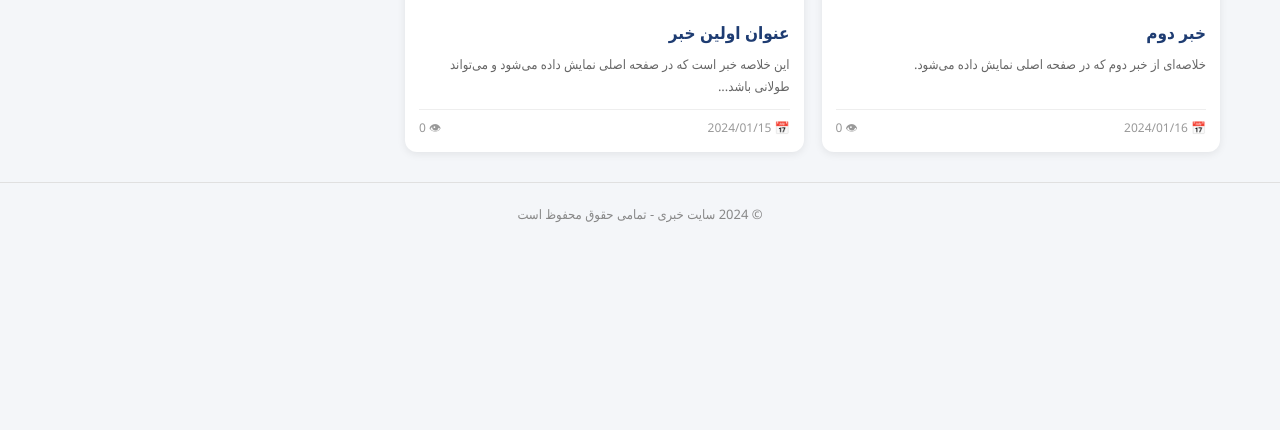
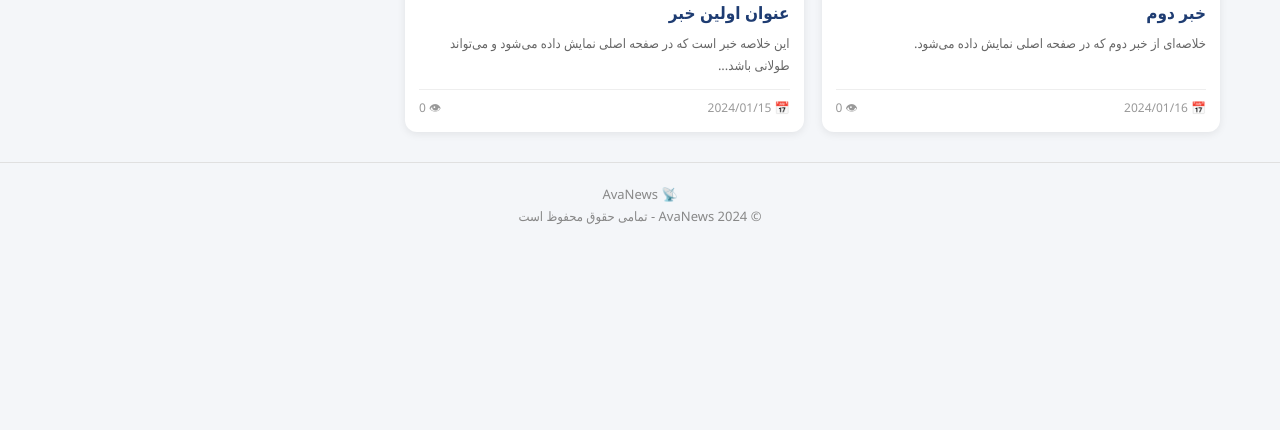
Before and after one commit to Shenzi-Coder/kabar, a Flask app: page / in a window 1280 px wide. Shown: the part 370-800 px from the top of the page. Run offline with Flask 3, Linux system fonts and the light colour scheme.

Commit message:
Update index.html

```diff
--- a/news_site/templates/index.html
+++ b/news_site/templates/index.html
@@ -2,14 +2,20 @@
 <html lang="fa" dir="rtl">
 <head>
     <meta charset="UTF-8">
-    <title>سایت خبری</title>
+    <meta name="viewport" content="width=device-width, initial-scale=1.0">
+    <title>AvaNews | آخرین اخبار</title>
     <link rel="stylesheet" href="{{ url_for('static', filename='style.css') }}">
 </head>
 <body>
 
 <header>
-    <h1>📰 سایت خبری من</h1>
-    <p class="subtitle">آخرین اخبار و داغ‌ترین‌ها</p>
+    <div class="header-inner">
+        <a href="{{ url_for('index') }}" class="logo">
+            <span class="logo-icon">📡</span>
+            <span class="logo-text">Ava<span class="logo-accent">News</span></span>
+        </a>
+        <p class="subtitle">آخرین اخبار و داغ‌ترین‌ها</p>
+    </div>
 </header>
 
 <div class="container">
@@ -23,7 +29,7 @@
             <a class="news-card" href="{{ url_for('news_detail', slug=n.slug) }}">
                 {% if n.image %}
                 <div class="card-img">
-                    <img src="{{ n.image }}" alt="{{ n.title }}">
+                    <img src="{{ n.image }}" alt="{{ n.title }}" loading="lazy">
                 </div>
                 {% endif %}
                 <div class="card-body">
@@ -62,7 +68,10 @@
 </div>
 
 <footer>
-    <p>© 2024 سایت خبری - تمامی حقوق محفوظ است</p>
+    <div class="footer-inner">
+        <span class="footer-logo">📡 Ava<span class="logo-accent">News</span></span>
+        <p>© 2024 AvaNews - تمامی حقوق محفوظ است</p>
+    </div>
 </footer>
 
 <script src="{{ url_for('static', filename='script.js') }}"></script>
```
